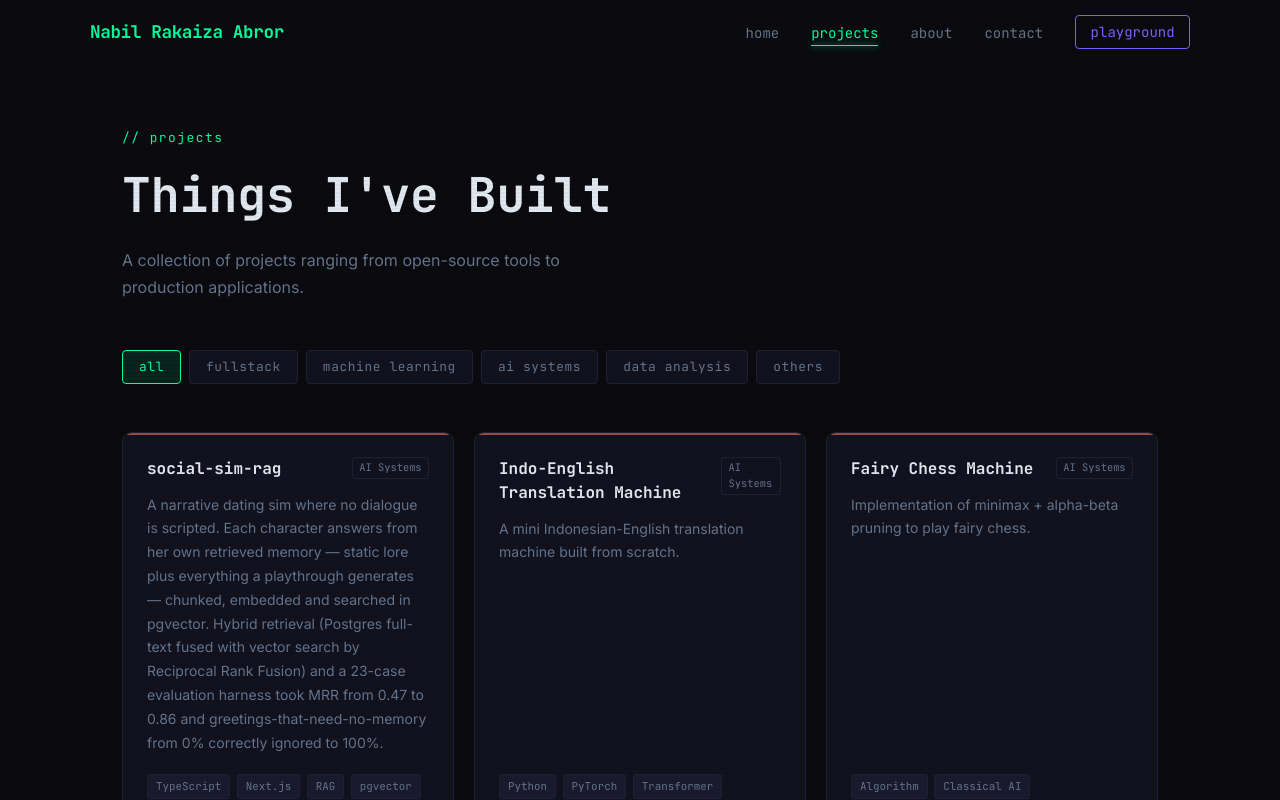
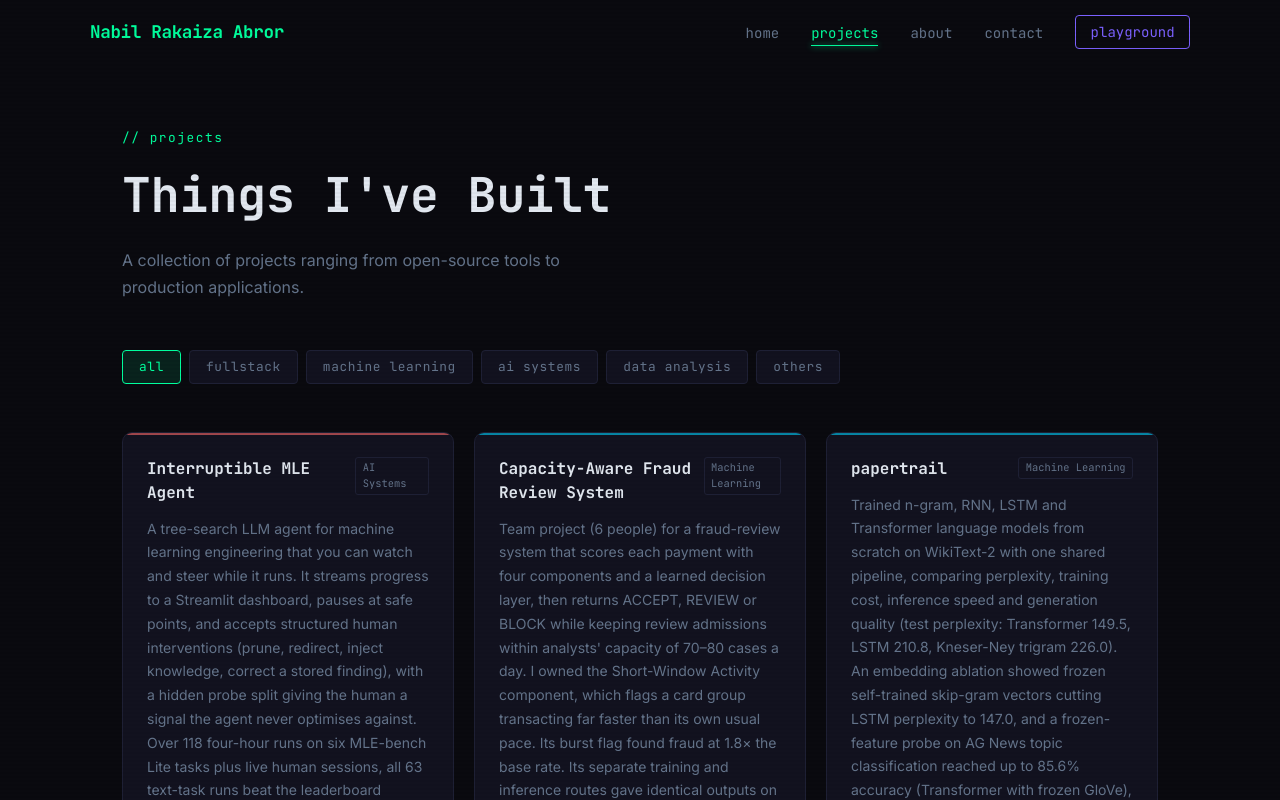
Before and after one commit to nabilrakaiza/personal-website, a Next.js app: page /projects in a window 1280 px wide. Shown: the top 800 px of the page. Built offline with nearby package versions, Linux system fonts and the light colour scheme.

Commit message:
add y3s1 projects

```diff
--- a/app/components/Projects.tsx
+++ b/app/components/Projects.tsx
@@ -5,7 +5,7 @@ import Link from 'next/link';
 import { RiExternalLinkLine, RiGithubLine } from 'react-icons/ri';
 
 const projects = [
-  { title: 'Indo-English Translation Machine', description: 'A mini Indonesian-English translation machine built from scratch.', tags: ['Python', 'PyTorch', 'Transformer', 'BPE Tokenizer', 'NLP', 'AI'], github: 'https://github.com/nabilrakaiza/id-en-translator', live: '/playground/id-en-translator', accent: '#ff6b6b'},
+  { title: 'Interruptible MLE Agent', description: 'A tree-search LLM agent for ML engineering that you can watch and steer mid-run through structured human interventions. Across 118 four-hour MLE-bench Lite runs, every text-task run beat the leaderboard median for about $21 in total, and no intervention beat the autonomous baseline.', tags: ['Python', 'LLM Agents', 'MLE-bench', 'Streamlit', 'Docker', 'AI'], github: 'https://github.com/nabilrakaiza/interruptible-mle-agent', accent: '#ff6b6b' },
   { title: 'Papper', description: 'Built a cross-platform, multi-role React Native POS system with Supabase and PostgreSQL that automates stock deduction, dual-printer Bluetooth printing, and analytics, actively processing 50+ daily orders and reducing SaaS costs by 100%.', tags: ['React', 'React Native', 'TypeScript', 'PostgreSQL', 'Supabase', 'Expo', 'Tailwind CSS'], github: 'https://github.com/nabilrakaiza/Papper', accent: '#7b61ff' },
   { title: 'social-sim-rag', description: 'A narrative dating sim where no dialogue is scripted — each character answers from her own retrieved memory, chunked and embedded into pgvector. Hybrid retrieval and a hand-labelled eval harness took MRR from 0.47 to 0.86.', tags: ['TypeScript', 'Next.js', 'RAG', 'pgvector', 'Supabase', 'Gemini'], github: 'https://github.com/nabilrakaiza/socialsim-rag', live: '/playground/socialsim', accent: '#ff6b6b' },
 ];
--- a/app/projects/page.tsx
+++ b/app/projects/page.tsx
@@ -7,6 +7,10 @@ import ScrollReveal from '../components/ScrollReveal';
 import { RiExternalLinkLine, RiGithubLine } from 'react-icons/ri';
 
 const allProjects = [
+  { title: 'Interruptible MLE Agent', description: 'A tree-search LLM agent for machine learning engineering that you can watch and steer while it runs. It streams progress to a Streamlit dashboard, pauses at safe points, and accepts structured human interventions (prune, redirect, inject knowledge, correct a stored finding), with a hidden probe split giving the human a signal the agent never optimises against. Over 118 four-hour runs on six MLE-bench Lite tasks plus live human sessions, all 63 text-task runs beat the leaderboard median for about $21 in total. No intervention beat the autonomous baseline (Friedman p = 0.55): the frozen evaluation harness had already removed most of the validation-test drift the interventions were built to catch. NUS DSA4213 project.', tags: ['Python', 'LLM Agents', 'MLE-bench', 'Streamlit', 'Docker', 'OpenRouter', 'AI'], github: 'https://github.com/nabilrakaiza/interruptible-mle-agent', accent: '#ff6b6b', category: 'AI Systems' },
+  { title: 'Capacity-Aware Fraud Review System', description: 'Team project (6 people) for a fraud-review system that scores each payment with four components and a learned decision layer, then returns ACCEPT, REVIEW or BLOCK while keeping review admissions within analysts\' capacity of 70–80 cases a day. I owned the Short-Window Activity component, which flags a card group transacting far faster than its own usual pace. Its burst flag found fraud at 1.8× the base rate. Its separate training and inference routes gave identical outputs on all 1,500 test transactions, at 0.11 ms p99 latency. I also fixed its handling of out-of-order transactions from the live queue, which restored scoring for 18% of a batch.', tags: ['Python', 'Fraud Detection', 'Streaming', 'PostgreSQL', 'AWS', 'Model Monitoring', 'Machine Learning'], accent: '#00d4ff', category: 'Machine Learning' },
+  { title: 'papertrail',description: 'Trained n-gram, RNN, LSTM and Transformer language models from scratch on WikiText-2 with one shared pipeline, comparing perplexity, training cost, inference speed and generation quality (test perplexity: Transformer 149.5, LSTM 210.8, Kneser-Ney trigram 226.0). An embedding ablation showed frozen self-trained skip-gram vectors cutting LSTM perplexity to 147.0, and a frozen-feature probe on AG News topic classification reached up to 85.6% accuracy (Transformer with frozen GloVe), against 62.9% for the baseline LSTM.', tags: ['Python', 'PyTorch', 'Language Models', 'LSTM', 'Transformer', 'Word2Vec', 'GloVe', 'NLP'], github: 'https://github.com/nabilrakaiza/papertrail', accent: '#00d4ff', category: 'Machine Learning' },
+  { title: 'paperflash', description: 'A GPT-1-style decoder-only Transformer built from scratch (own BPE tokenizer, causal self-attention, training loop) to study how small transformers learn arithmetic. A one-layer model trained on (a + b) mod 113 memorised its training set, sat near 0% test accuracy for over 20,000 steps, then grokked to 100%. A Fourier analysis of its embeddings found 91% of the energy in just 3 of 56 frequencies, the circle-based algorithm Nanda et al. reverse-engineered. Multi-digit addition across answer formats (reversed digits, scratchpad) is in progress.', tags: ['Python', 'PyTorch', 'Transformer', 'Interpretability', 'Grokking', 'NLP', 'AI'], github: 'https://github.com/nabilrakaiza/paperflash', accent: '#00d4ff', category: 'Machine Learning' },
   { title: 'social-sim-rag', description: 'A narrative dating sim where no dialogue is scripted. Each character answers from her own retrieved memory — static lore plus everything a playthrough generates — chunked, embedded and searched in pgvector. Hybrid retrieval (Postgres full-text fused with vector search by Reciprocal Rank Fusion) and a 23-case evaluation harness took MRR from 0.47 to 0.86 and greetings-that-need-no-memory from 0% correctly ignored to 100%.', tags: ['TypeScript', 'Next.js', 'RAG', 'pgvector', 'Supabase', 'Gemini', 'AI'], github: 'https://github.com/nabilrakaiza/socialsim-rag', live: '/playground/socialsim', accent: '#ff6b6b', category: 'AI Systems' },
   { title: 'Indo-English Translation Machine', description: 'A mini Indonesian-English translation machine built from scratch.', tags: ['Python', 'PyTorch', 'Transformer', 'BPE Tokenizer', 'NLP', 'AI'], github: 'https://github.com/nabilrakaiza/id-en-translator', live: '/playground/id-en-translator', accent: '#ff6b6b', category: 'AI Systems' },
   { title: 'Fairy Chess Machine', description: 'Implementation of minimax + alpha-beta pruning to play fairy chess.', tags: ['Algorithm', 'Classical AI', 'Adversarial Search', 'AI'], live: '/playground/fairy-chess-machine', accent: '#ff6b6b', category: 'AI Systems' },
```
